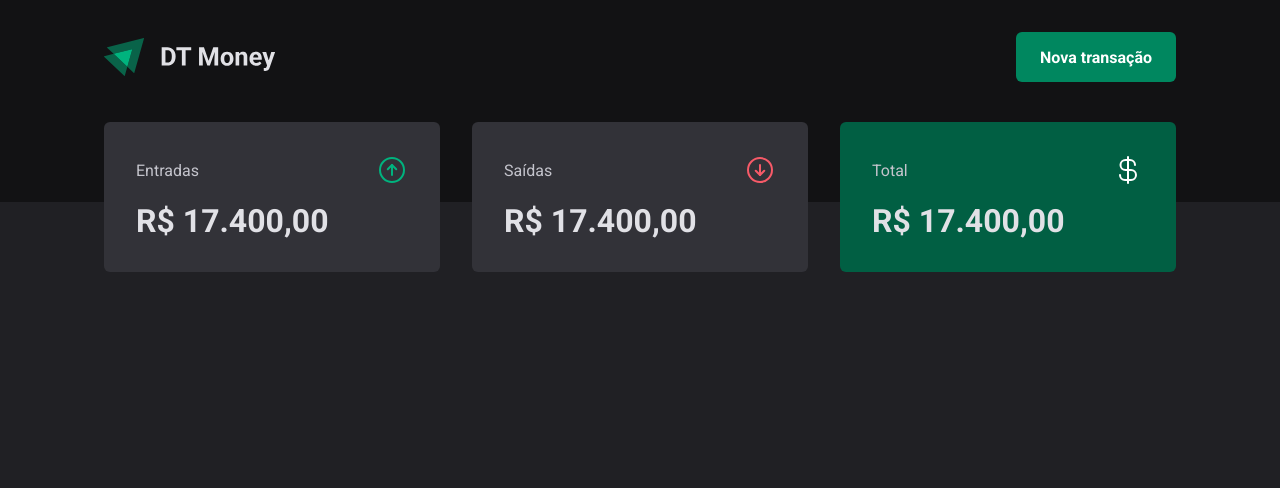
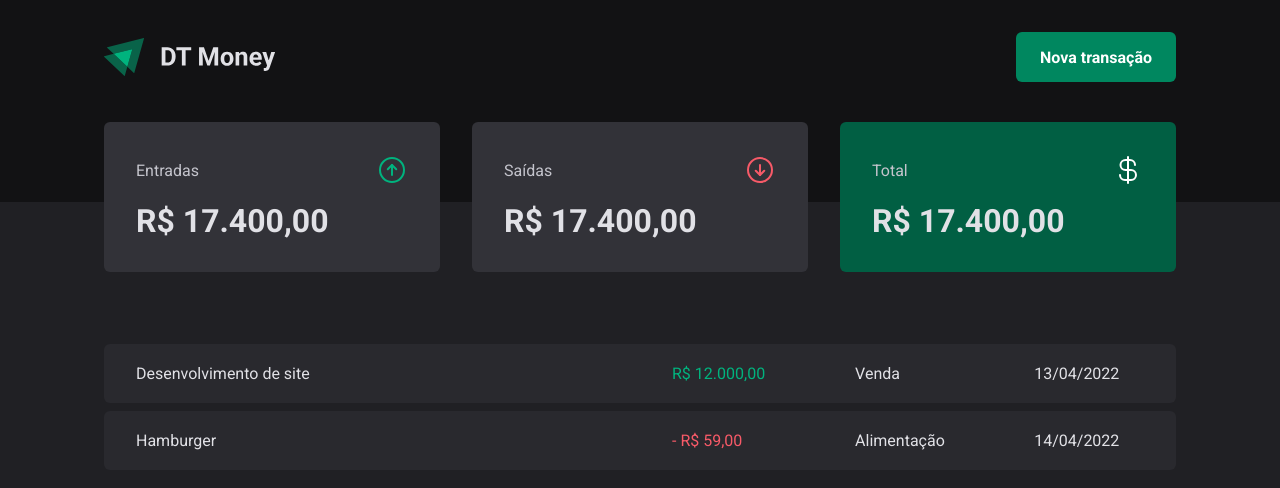
Before and after one commit to EllenBessa/dt-money, a React (Vite) app: page / in a window 1280 px wide. Shown: the top 488 px of the page. Built offline with nearby package versions, Linux system fonts and the light colour scheme.

Commit message:
feat: :lipstick: Estrutura visual - Tabela de transações

```diff
--- a/src/pages/Transactions/index.tsx
+++ b/src/pages/Transactions/index.tsx
@@ -1,11 +1,40 @@
 import { Header } from "../../components/Header";
 import { Summary } from "../../components/Summary";
+import {
+  PriceHighlight,
+  TransactionContainer,
+  TransactionTable
+} from "./styles";
 
 export function Transactions() {
   return (
     <div>
       <Header />
       <Summary />
+
+      <TransactionContainer>
+        <TransactionTable>
+          <tbody>
+            <tr>
+              <td width="50%">Desenvolvimento de site</td>
+              <td>
+                <PriceHighlight variant="income">R$ 12.000,00</PriceHighlight>
+              </td>
+              <td>Venda</td>
+              <td>13/04/2022</td>
+            </tr>
+
+            <tr>
+              <td width="50%">Hamburger</td>
+              <td>
+                <PriceHighlight variant="outcome">- R$ 59,00</PriceHighlight>
+              </td>
+              <td>Alimentação</td>
+              <td>14/04/2022</td>
+            </tr>
+          </tbody>
+        </TransactionTable>
+      </TransactionContainer>
     </div>
   );
 }
--- a/src/pages/Transactions/styles.ts
+++ b/src/pages/Transactions/styles.ts
@@ -0,0 +1,42 @@
+import styled from "styled-components";
+
+export const TransactionContainer = styled.main`
+  width: 100%;
+  max-width: 1120px;
+  margin: 4rem auto 0;
+  padding: 0 1.5rem;
+`;
+
+export const TransactionTable = styled.table`
+  width: 100%;
+  border-collapse: separate;
+  border-spacing: 0 0.5rem;
+
+  /* margin-top: 1rem; */
+
+  td {
+    padding: 1.25rem 2rem;
+    background: ${(props) => props.theme["gray-700"]};
+
+    &:first-child {
+      border-top-left-radius: 6px;
+      border-bottom-left-radius: 6px;
+    }
+
+    &:last-child {
+      border-top-right-radius: 6px;
+      border-bottom-right-radius: 6px;
+    }
+  }
+`;
+
+interface PriceHighlightProps {
+  variant: "income" | "outcome";
+}
+
+export const PriceHighlight = styled.span<PriceHighlightProps>`
+  color: ${(props) =>
+    props.variant === "income"
+      ? props.theme["green-300"]
+      : props.theme["red-300"]};
+`;
```
